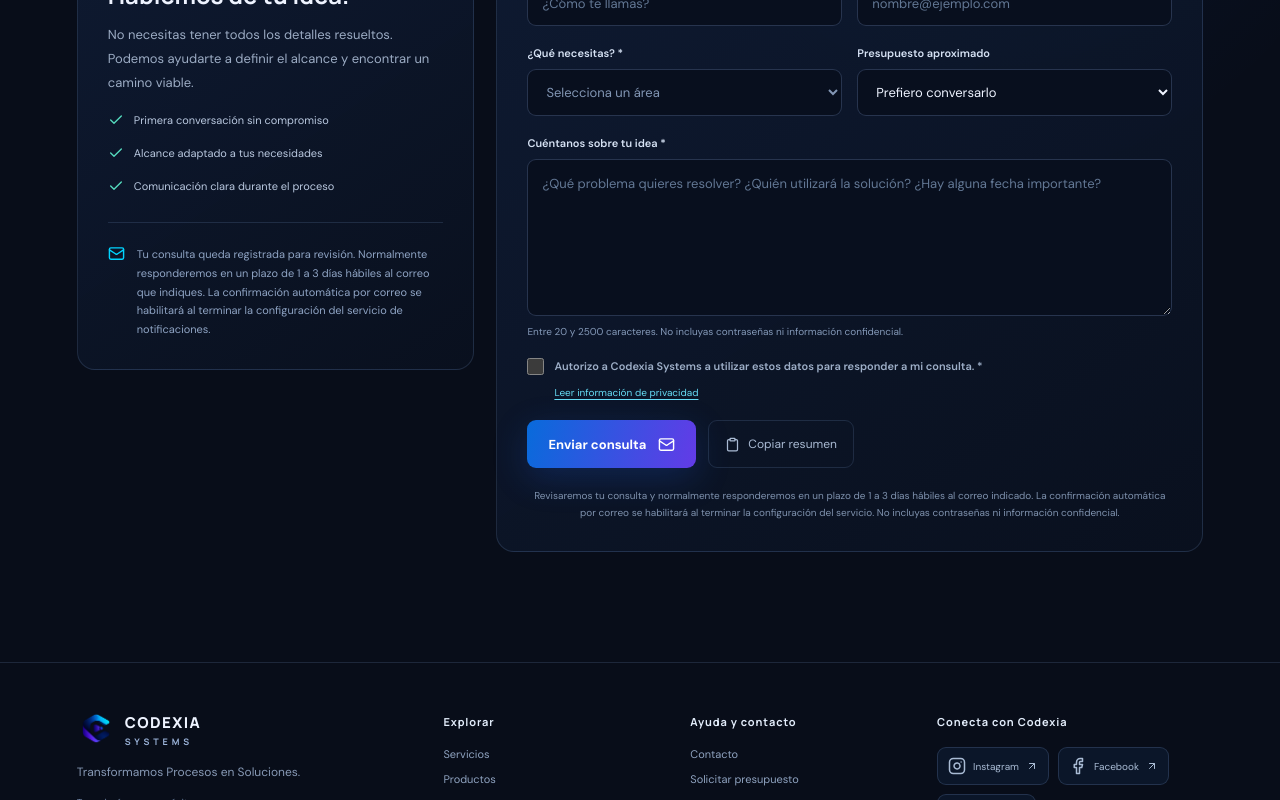
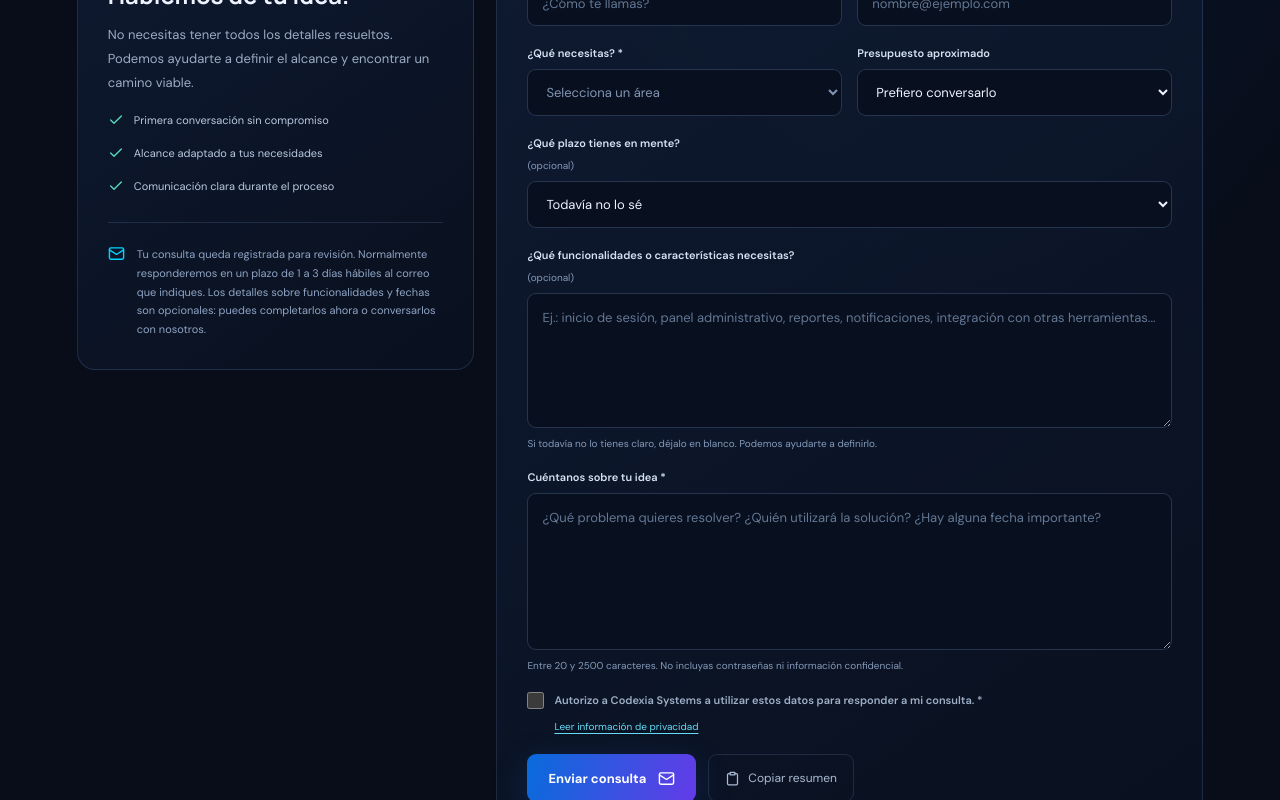
Before and after one commit to charliebeat03/codexia-systems, a React (Vite) app: page /contacto in a window 1280 px wide. Shown: the part 660-1460 px from the top of the page. Built offline with nearby package versions, Linux system fonts and the light colour scheme; no server answers.

Commit message:
feat: añadir plazo y funcionalidades opcionales al contacto

```diff
--- a/src/pages/ContactPage.tsx
+++ b/src/pages/ContactPage.tsx
@@ -6,7 +6,7 @@ import { SiteFooter, SiteHeader } from '../components/SiteShell'
 const serviceOptions = ['Desarrollo de software', 'Inteligencia artificial', 'Aplicación o plataforma', 'Automatización de procesos', 'Consultoría / análisis', 'No estoy seguro todavía']
 
 export default function ContactPage() {
-  const [form, setForm] = useState({ name: '', email: '', service: '', budget: '', details: '' })
+  const [form, setForm] = useState({ name: '', email: '', service: '', budget: '', timing: '', features: '', details: '' })
   const [feedback, setFeedback] = useState('')
   const [copied, setCopied] = useState(false)
   const [sending, setSending] = useState(false)
@@ -14,7 +14,7 @@ export default function ContactPage() {
   const [website, setWebsite] = useState('')
   const [consent, setConsent] = useState(false)
   const update = (field: keyof typeof form, value: string) => { setForm(current => ({ ...current, [field]: value })); setCopied(false); setSent(false); setFeedback('') }
-  const message = `Hola, Codexia Systems.\n\nQuisiera conversar sobre un proyecto.\n\nNombre: ${form.name}\nCorreo: ${form.email}\nServicio: ${form.service}\nPresupuesto aproximado: ${form.budget || 'Por definir'}\n\nDescripción:\n${form.details}\n\nEnviado desde el formulario de codexiasystems.dpdns.org.`
+  const message = `Hola, Codexia Systems.\n\nQuisiera conversar sobre un proyecto.\n\nNombre: ${form.name}\nCorreo: ${form.email}\nServicio: ${form.service}\nPresupuesto aproximado: ${form.budget || 'Por definir'}\nPlazo deseado: ${form.timing || 'Por definir'}\n\nFunciones o necesidades:\n${form.features || 'No especificadas'}\n\nDescripción:\n${form.details}\n\nEnviado desde el formulario de codexiasystems.dpdns.org.`
   async function submit(event: FormEvent<HTMLFormElement>) {
     event.preventDefault()
     setFeedback('')
@@ -36,17 +36,19 @@ export default function ContactPage() {
   }
 
   return <><SiteHeader/><main id="contenido" className="section-wrap internal-main contact-page"><Link className="back-link" to="/"><ArrowLeft size={15}/> Volver al inicio</Link><div className="section-kicker">06 / CONTACTO</div><h1 className="internal-title">Cuéntanos qué quieres <em>construir.</em></h1><p className="internal-intro">Un buen proyecto comienza entendiendo el problema. Comparte algunos detalles para que podamos revisar tu solicitud.</p>
-    <div className="contact-layout"><aside className="contact-aside"><div className="contact-aside-icon"><MessageSquareText/></div><h2>Hablemos de tu idea.</h2><p>No necesitas tener todos los detalles resueltos. Podemos ayudarte a definir el alcance y encontrar un camino viable.</p><div className="contact-aside-point"><Check size={16}/> Primera conversación sin compromiso</div><div className="contact-aside-point"><Check size={16}/> Alcance adaptado a tus necesidades</div><div className="contact-aside-point"><Check size={16}/> Comunicación clara durante el proceso</div><div className="contact-aside-note"><Mail size={17}/><span>Tu consulta queda registrada para revisión. Normalmente responderemos en un plazo de 1 a 3 días hábiles al correo que indiques. La confirmación automática por correo se habilitará al terminar la configuración del servicio de notificaciones.</span></div></aside>
+    <div className="contact-layout"><aside className="contact-aside"><div className="contact-aside-icon"><MessageSquareText/></div><h2>Hablemos de tu idea.</h2><p>No necesitas tener todos los detalles resueltos. Podemos ayudarte a definir el alcance y encontrar un camino viable.</p><div className="contact-aside-point"><Check size={16}/> Primera conversación sin compromiso</div><div className="contact-aside-point"><Check size={16}/> Alcance adaptado a tus necesidades</div><div className="contact-aside-point"><Check size={16}/> Comunicación clara durante el proceso</div><div className="contact-aside-note"><Mail size={17}/><span>Tu consulta queda registrada para revisión. Normalmente responderemos en un plazo de 1 a 3 días hábiles al correo que indiques. Los detalles sobre funcionalidades y fechas son opcionales: puedes completarlos ahora o conversarlos con nosotros.</span></div></aside>
       <form className="contact-form" onSubmit={submit}>
         <label className="honeypot" aria-hidden="true">No rellenar<input tabIndex={-1} autoComplete="off" value={website} onChange={e=>setWebsite(e.target.value)}/></label>
         <div className="form-heading"><span>FORMULARIO DE PROYECTO</span><small>Los campos marcados con * son obligatorios</small></div>
         <div className="form-row"><label>Nombre o negocio *<input required minLength={2} maxLength={80} autoComplete="name" value={form.name} onChange={e=>update('name',e.target.value)} placeholder="¿Cómo te llamas?"/></label><label>Correo electrónico *<input required type="email" maxLength={120} autoComplete="email" value={form.email} onChange={e=>update('email',e.target.value)} placeholder="nombre@ejemplo.com"/></label></div>
         <div className="form-row"><label>¿Qué necesitas? *<select required value={form.service} onChange={e=>update('service',e.target.value)}><option value="">Selecciona un área</option>{serviceOptions.map(x=><option key={x}>{x}</option>)}</select></label><label>Presupuesto aproximado<select value={form.budget} onChange={e=>update('budget',e.target.value)}><option value="">Prefiero conversarlo</option><option>Menos de 500 USD</option><option>500 a 1 500 USD</option><option>1 500 a 5 000 USD</option><option>Más de 5 000 USD</option></select></label></div>
+        <label>¿Qué plazo tienes en mente? <span className="field-hint">(opcional)</span><select value={form.timing} onChange={e=>update('timing',e.target.value)}><option value="">Todavía no lo sé</option><option>Lo antes posible</option><option>En las próximas 2–4 semanas</option><option>En 1–3 meses</option><option>Más adelante</option></select></label>
+        <label>¿Qué funcionalidades o características necesitas? <span className="field-hint">(opcional)</span><textarea maxLength={1800} rows={3} value={form.features} onChange={e=>update('features',e.target.value)} placeholder="Ej.: inicio de sesión, panel administrativo, reportes, notificaciones, integración con otras herramientas..."/><small className="field-hint">Si todavía no lo tienes claro, déjalo en blanco. Podemos ayudarte a definirlo.</small></label>
         <label>Cuéntanos sobre tu idea *<textarea required minLength={20} maxLength={2500} rows={6} value={form.details} onChange={e=>update('details',e.target.value)} placeholder="¿Qué problema quieres resolver? ¿Quién utilizará la solución? ¿Hay alguna fecha importante?"/><small className="field-hint">Entre 20 y 2500 caracteres. No incluyas contraseñas ni información confidencial.</small></label>
         <label className="privacy-consent"><input type="checkbox" required checked={consent} onChange={e=>setConsent(e.target.checked)}/> <span>Autorizo a Codexia Systems a utilizar estos datos para responder a mi consulta. *</span></label><p className="privacy-consent-note"><Link to="/privacidad">Leer información de privacidad</Link></p>
         <div className="form-actions"><button className="button button-primary form-submit" type="submit" disabled={sending}>{sending ? 'Enviando…' : sent ? 'Enviado correctamente' : 'Enviar consulta'} {sent ? <Check size={17}/> : <Mail size={17}/>}</button><button className="copy-button" type="button" onClick={copySummary}><Clipboard size={15}/> Copiar resumen</button></div>
         {feedback && <p className={sent || copied ? 'form-feedback success' : 'form-feedback'} role="status">{feedback}</p>}
-        <small className="privacy-note">Revisaremos tu consulta y normalmente responderemos en un plazo de 1 a 3 días hábiles al correo indicado. La confirmación automática por correo se habilitará al terminar la configuración del servicio. No incluyas contraseñas ni información confidencial.</small>
+        <small className="privacy-note">Revisaremos tu consulta y normalmente responderemos en un plazo de 1 a 3 días hábiles al correo indicado. Los campos de plazo y funcionalidades son opcionales. No incluyas contraseñas ni información confidencial.</small>
       </form>
     </div>
   </main><SiteFooter/></>
```
